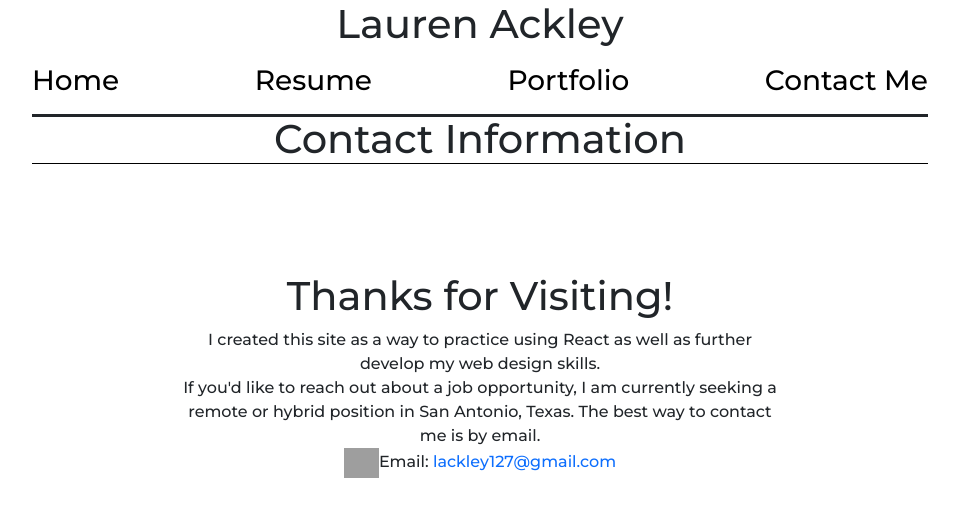
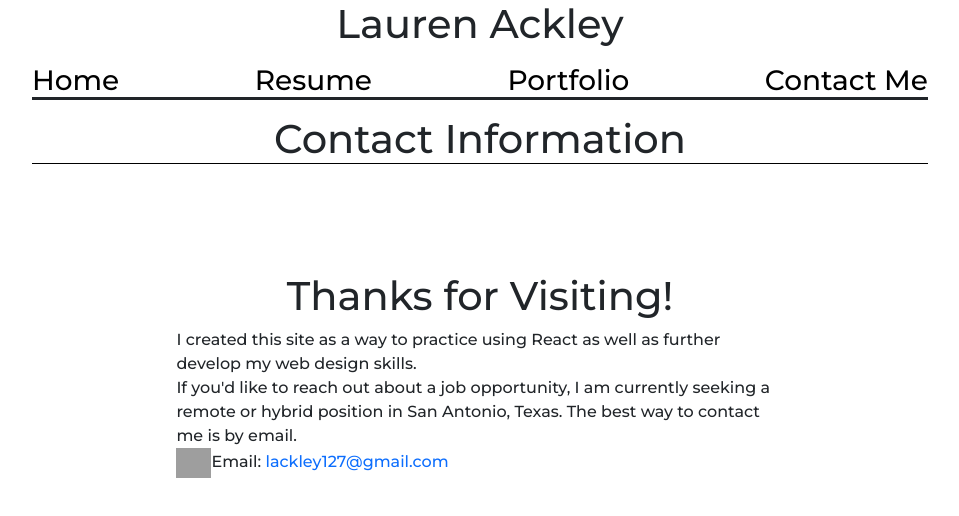
Before and after one commit to laurenackley/ResumeWebsiteReact, a React (Create React App) app: page /contact in a window 1280 px wide. Shown: the top 516 px of the page, without its empty margins (160-1119 px from the left). Built offline with nearby package versions, Linux system fonts and the light colour scheme; grey boxes are pictures that could not be loaded.

Commit message:
Headers are responsive

```diff
--- a/src/index.css
+++ b/src/index.css
@@ -10,7 +10,6 @@
 #contact {
   margin: auto;
   padding: 10px;
-  text-align: center;
   min-width: 500px;
   max-width: 70%;
   padding-top: 100px;
@@ -101,15 +100,16 @@ a:hover {
   position: fixed;
   top: 0;
   width: 70%;
-  min-width: 500px;
+  min-width: 450px;
   background-color: white;
   z-index: 10;
+  height: 100px;
 }
 
 #nav {
   position: sticky;
   border: solid 1px;
-  /* background-color: grey; */
+  background-color: grey;
   text-align: center;
 }
 #Midterm {
@@ -127,6 +127,7 @@ a:hover {
   justify-content: space-between;
   width: 100%;
 }
+
 .carousel-control-prev-icon {
   background-image: url("https://www.clipartmax.com/png/middle/5-50817_transparent-arrow-left-clip-art-at-clker-com-vector-left-arrow-no.png");
 }
@@ -136,7 +137,8 @@ a:hover {
 }
 .heading {
   position: sticky;
-  top: 115px;
+  /*Adjust the height of resume and portfolio heading*/
+  top: 100px;
   background-color: white;
   border-bottom: 1px solid black;
 
```
